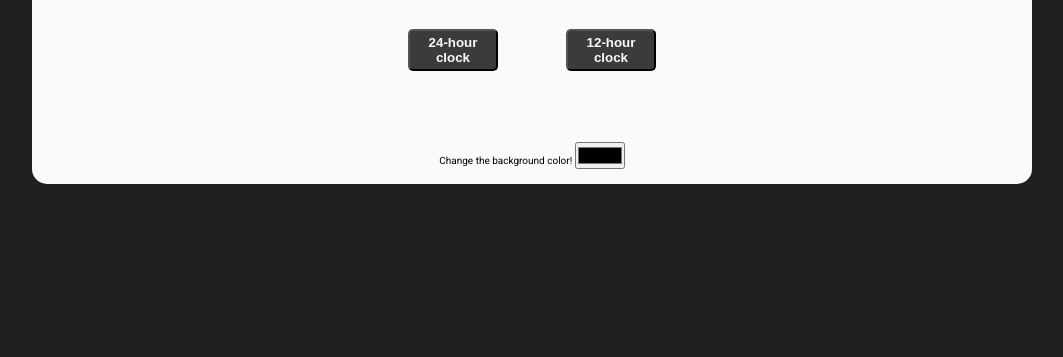
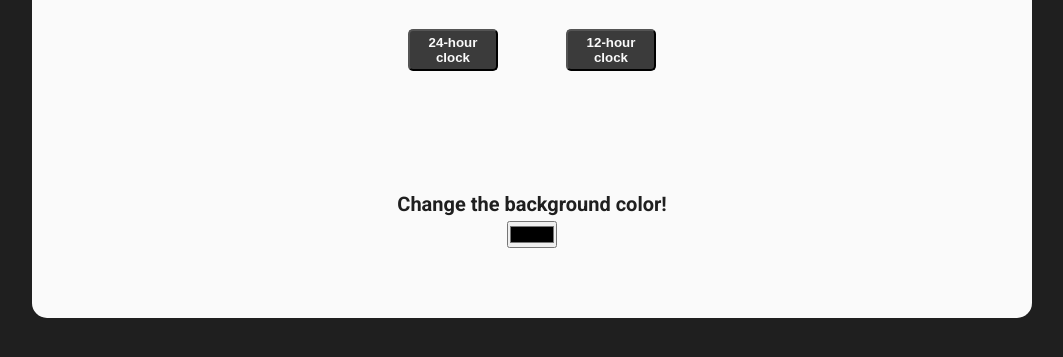
Before and after one commit to AleHenestroza/digitalclock, a plain HTML site: page index.html in a window 1280 px wide. Shown: the part 343-700 px from the top of the page, without its empty margins (108-1171 px from the left). Drawn offline with Linux system fonts and the light colour scheme.

Commit message:
Created README.md and updated colorpicker styles

```diff
--- a/css/styles.css
+++ b/css/styles.css
@@ -72,3 +72,21 @@ main {
 	font-weight: 700;
 	max-width: 90px;
 }
+.colorpicker {
+	width: 100%;
+	max-width: 500px;
+	margin: 5rem auto;
+	display: flex;
+	flex-direction: column;
+	align-items: center;
+}
+.colorpicker__label {
+	font-size: 2rem;
+	font-weight: 700;
+	color: #1f1f1f;
+}
+.colorpicker__input {
+	width: 10%;
+	max-width: 500px;
+	margin: 5px auto;
+}
--- a/index.html
+++ b/index.html
@@ -23,7 +23,8 @@
 			</div>
 
 			<div class="colorpicker">
-				<label for="colorpicker">Change the background color! <input type="color" name="colorpicker" id="colorpicker" /></label>
+				<label class="colorpicker__label" for="colorpicker">Change the background color! </label>
+				<input class="colorpicker__input" type="color" name="colorpicker" id="colorpicker" />
 			</div>
 		</main>
 		<script src="js/app.js"></script>
```
Also changed, not shown: 1 other file.
